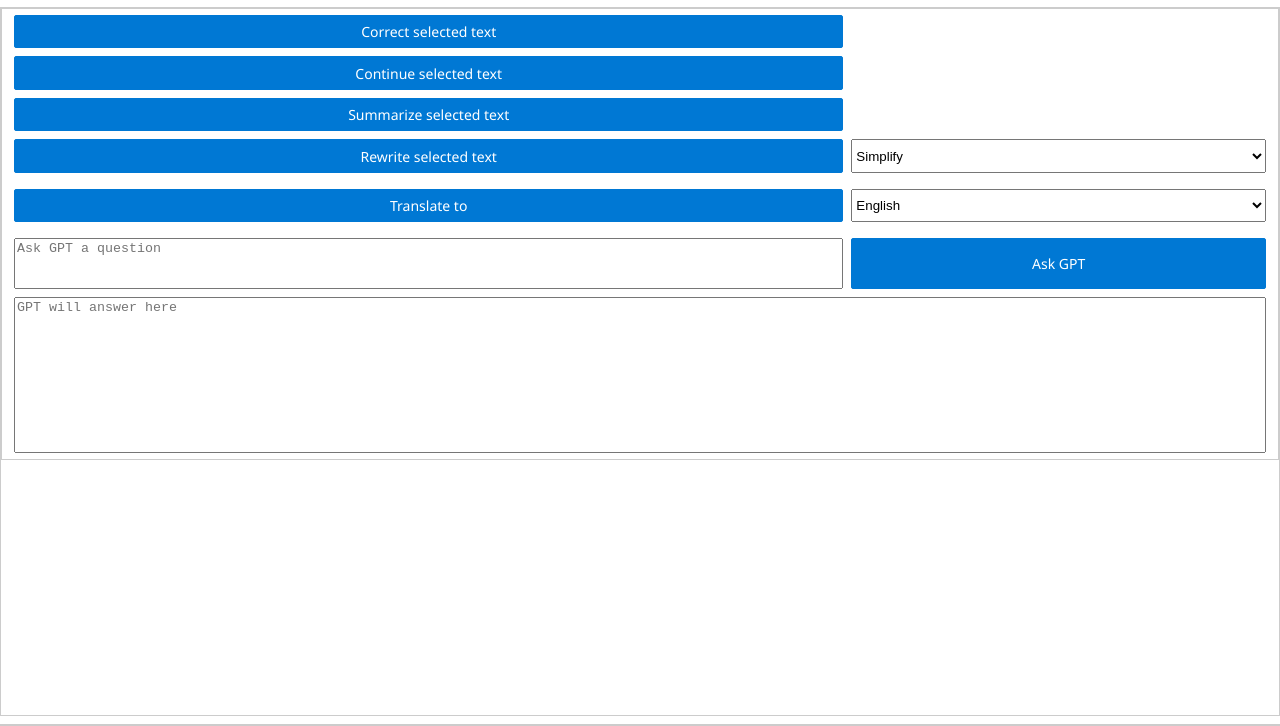
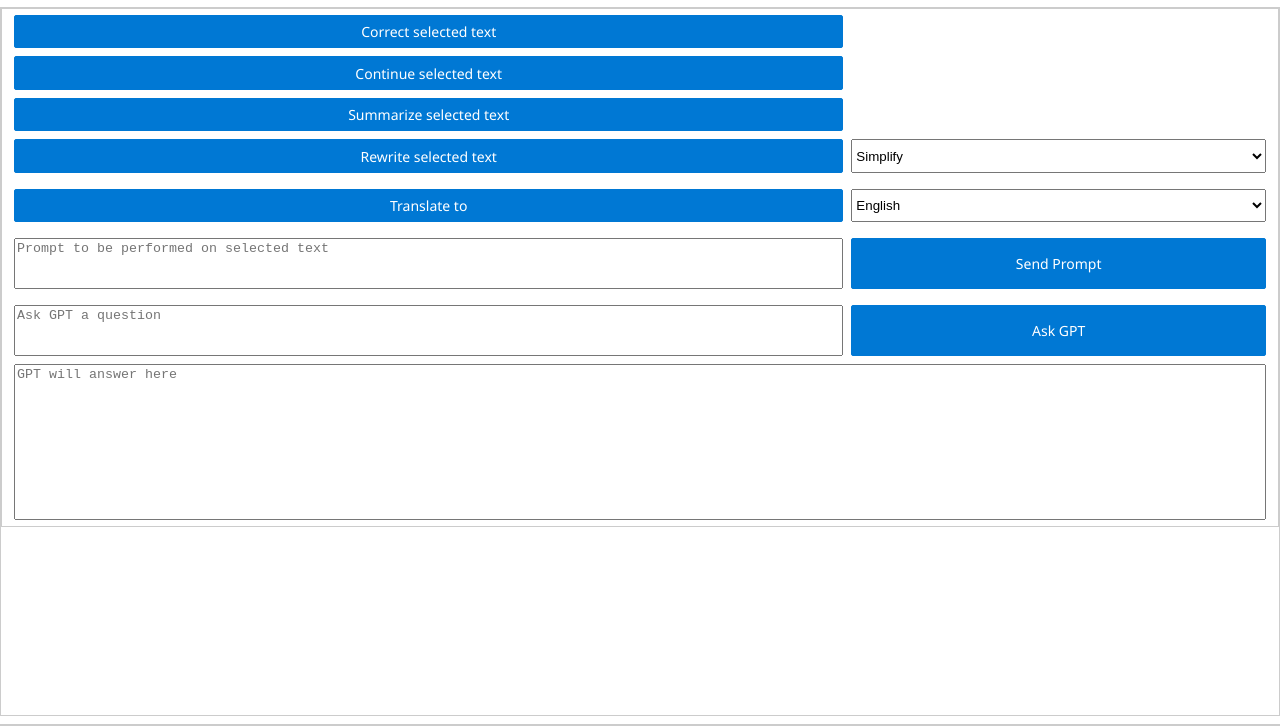
Before and after one commit to pdpAddl/GPTxWord, a website built with webpack: page src/taskpane/taskpane.html in a window 1280 px wide. Shown: the part 137-863 px from the top of the page. Built offline with nearby package versions, Linux system fonts and the light colour scheme; a script that the page names is missing.

Commit message:
Add Custom Prompt Button

```diff
--- a/src/taskpane/taskpane.html
+++ b/src/taskpane/taskpane.html
@@ -75,6 +75,11 @@
                         <option value="english">English</option>
                         <option value="german">Deutsch</option>
                     </select>
+
+                    <div class="bothColumns"></div>
+
+                    <textarea name="CustomPrompt" id="CustomPrompt" placeholder="Prompt to be performed on selected text" rows="3" cols="20"></textarea>
+                    <button class="btn" id="btnCustomPrompt">Send Prompt</button>
 
                     <div class="bothColumns"></div>
 
```
